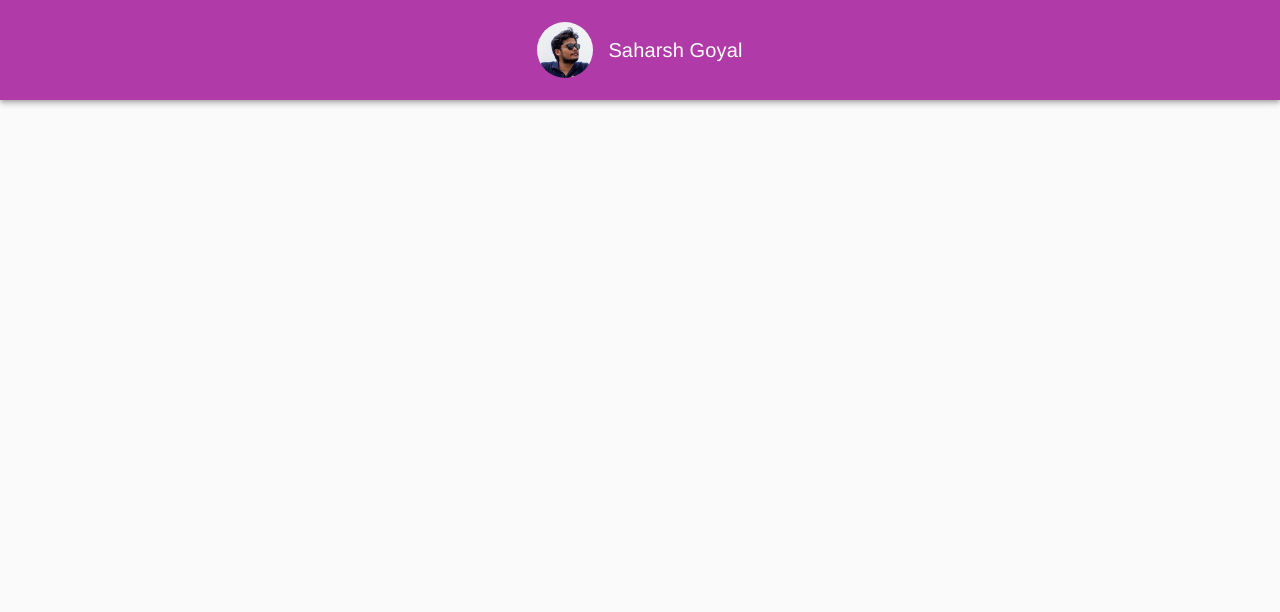
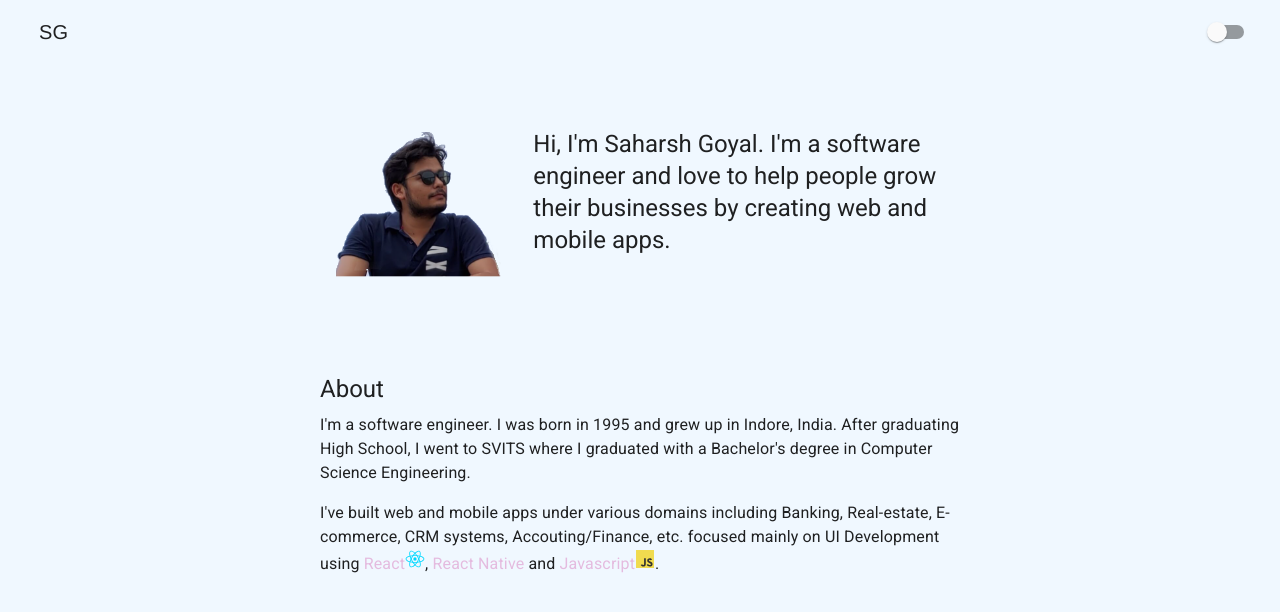
Before and after one commit to saharshg/portfolio, a React (Create React App) app: page /about in a window 1280 px wide. Shown: the top 612 px of the page. Built offline with nearby package versions, Linux system fonts and the light colour scheme.

Commit message:
Add theming and intro

```diff
--- a/package.json
+++ b/package.json
@@ -13,7 +13,6 @@
     "gh-pages": "^3.0.0",
     "react": "^16.13.1",
     "react-dom": "^16.13.1",
-    "react-router-dom": "^5.2.0",
     "react-scripts": "3.4.1",
     "styled-components": "^5.1.0"
   },
--- a/src/App.js
+++ b/src/App.js
@@ -1,20 +1,52 @@
+import { createMuiTheme, Fab, ThemeProvider } from '@material-ui/core';
 import CssBaseline from '@material-ui/core/CssBaseline';
-import { default as React } from 'react';
-import Routes from './routes';
+import KeyboardArrowUpIcon from '@material-ui/icons/KeyboardArrowUp';
+import { default as React, useContext, useEffect, useState } from 'react';
+import ScrollTop from './components/ScrollTop/ScrollTop';
+import { AppContext } from './Context/context';
+import Home from './screens/Home/Home';
+
+const createTheme = (type) => {
+  let color = '#000';
+  if (type === 'light') {
+    color = '#f0f8ff';
+  }
+  return createMuiTheme({
+    palette: {
+      primary: {
+        main: color,
+      },
+      background: {
+        default: color,
+      },
+      type,
+    },
+  });
+};
 
 const App = () => {
+  const { appState } = useContext(AppContext);
+  const { mode } = appState;
+
+  const [theme, setTheme] = useState(createTheme('light'));
+
+  useEffect(() => {
+    if (mode === 'light') {
+      setTheme(createTheme('light'));
+    } else {
+      setTheme(createTheme('dark'));
+    }
+  }, [mode]);
   return (
-    <>
+    <ThemeProvider theme={theme}>
       <CssBaseline />
-
-      <Routes />
-
-      {/* <ScrollTop {...props}>
+      <Home />
+      <ScrollTop>
         <Fab color='secondary' size='small' aria-label='scroll back to top'>
           <KeyboardArrowUpIcon />
         </Fab>
-      </ScrollTop> */}
-    </>
+      </ScrollTop>
+    </ThemeProvider>
   );
 };
 
--- /dev/null
+++ b/src/Context/context.js
@@ -0,0 +1,28 @@
+import PropTypes from 'prop-types';
+import React, { createContext, useReducer } from 'react';
+import AppReducer from './reducer';
+
+export const AppContext = createContext();
+
+const AppProvider = ({ children }) => {
+  let mode = 'dark';
+  const hours = new Date().getHours();
+  if (hours < 19 && hours >= 5) {
+    mode = 'light';
+  }
+  const initialState = {
+    mode,
+  };
+  const [state, dispatch] = useReducer(AppReducer, initialState);
+  return (
+    <AppContext.Provider value={{ appState: state, dispatch }}>
+      {children}
+    </AppContext.Provider>
+  );
+};
+
+AppProvider.propTypes = {
+  children: PropTypes.element.isRequired,
+};
+
+export default AppProvider;
--- /dev/null
+++ b/src/Context/reducer.js
@@ -0,0 +1,13 @@
+const AppReducer = (state, action) => {
+  switch (action.type) {
+    case 'SET_MODE':
+      return {
+        ...state,
+        mode: action.mode,
+      };
+    default:
+      return state;
+  }
+};
+
+export default AppReducer;
--- a/src/components/AppHeader/AppHeader.js
+++ b/src/components/AppHeader/AppHeader.js
@@ -1,74 +1,91 @@
+import { Switch } from '@material-ui/core';
 import AppBar from '@material-ui/core/AppBar';
-import Avatar from '@material-ui/core/Avatar';
 import { makeStyles } from '@material-ui/core/styles';
 import Toolbar from '@material-ui/core/Toolbar';
 import Typography from '@material-ui/core/Typography';
-import { default as React } from 'react';
-import colors from '../../constants/colors';
+import { default as React, useContext } from 'react';
+import { AppContext } from '../../Context/context';
 
-const useStyles = makeStyles((theme) => ({
+const useStyles = makeStyles({
+  appBar: {
+    // backgroundColor: theme.palette.background.default,
+    // color: theme.palette.primary.main,
+    boxShadow: 'none',
+  },
   title: {
     marginLeft: '15px',
     fontFamily: 'Helvetica Neue',
+    cursor: 'pointer',
   },
-  avatar: {
-    height: theme.spacing(7),
-    width: theme.spacing(7),
-    marginRight: 0,
-  },
-}));
+  // avatar: {
+  //   height: theme.spacing(7),
+  //   width: theme.spacing(7),
+  //   marginRight: 0,
+  //   cursor: 'pointer',
+  // },
+});
 
 const AppHeader = () => {
-  const classes = useStyles();
+  const { appState, dispatch } = useContext(AppContext);
+  const { mode } = appState;
   // const theme = useTheme();
   // const sm = useMediaQuery(theme.breakpoints.up('sm'));
-  // const history = useHistory();
-  // const location = useLocation();
+
+  const classes = useStyles({ mode });
   // const navigationOptions = [
-  //   { name: 'Blogs', key: 'blogs', onClick: () => history.push('/blogs') },
-  //   { name: 'About', key: 'about', onClick: () => history.push('/about') },
+  //   { name: 'Blogs', key: 'blogs', onClick: () => {} },
+  //   { name: 'About', key: 'about', onClick: () => {} },
   // ];
 
+  const handleTheme = () =>
+    dispatch({ type: 'SET_MODE', mode: mode === 'light' ? 'dark' : 'light' });
+
   return (
-    <div className={classes.root}>
     <AppBar
-        position='absolute'
+      position='static'
       id='back-to-top-anchor'
-        style={{
-          backgroundColor: colors.normal,
-          minHeight: '100px',
-          justifyContent: 'center',
-          alignItems: 'center',
-        }}
+      className={classes.appBar}
     >
       <Toolbar
-          disableGutters
         style={{
           flexGrow: 1,
           width: '100%',
-            justifyContent: 'space-evenly',
-          }}
-        >
-          <div
-            style={{
-              display: 'flex',
-              alignItems: 'center',
           justifyContent: 'space-between',
         }}
       >
-            <Avatar
+        {/* <div
+          title='Saharsh Goyal'
+          // onClick={() => history.push('/')}
+          // style={{
+          //   display: 'flex',
+          //   alignItems: 'center',
+          //   justifyContent: 'space-between',
+          // }}
+        > */}
+        {/* <Avatar
             alt='Saharsh Goyal'
-              src='/images/photo.jpg'
+            src='/images/photo.png'
             className={classes.avatar}
-            />
+          /> */}
         <Typography variant='h6' className={classes.title}>
-              Saharsh Goyal
+          SG
         </Typography>
-          </div>
+        {/* </div> */}
 
-          {/* {navigationOptions.map(({ key, name, onClick }) => (
+        {/* {!sm ? (
+          <IconButton
+            edge='start'
+            className={classes.menuButton}
+            color='inherit'
+            aria-label='menu'
+          >
+            <Menu />
+          </IconButton>
+        ) : (
+          <div>
+            {navigationOptions.map(({ key, name, onClick }) => (
               <Button
-              variant={location.pathname.includes(key) ? 'outlined' : 'text'}
+                // variant={location.pathname.includes(key) ? 'outlined' : 'text'}
                 style={{ textTransform: 'none' }}
                 color='inherit'
                 key={key}
@@ -77,9 +94,16 @@ const AppHeader = () => {
                 {name}
               </Button>
             ))} */}
+        <Switch
+          checked={mode === 'dark'}
+          onChange={handleTheme}
+          name='mode'
+          inputProps={{ 'aria-label': 'change mode' }}
+        />
+        {/* </div>
+        )} */}
       </Toolbar>
     </AppBar>
-    </div>
   );
 };
 
--- a/src/index.js
+++ b/src/index.js
@@ -1,13 +1,14 @@
 import React from 'react';
 import ReactDOM from 'react-dom';
 import App from './App';
+import AppProvider from './Context/context';
 import './index.css';
 import * as serviceWorker from './serviceWorker';
 
 ReactDOM.render(
-  <React.StrictMode>
+  <AppProvider>
     <App />
-  </React.StrictMode>,
+  </AppProvider>,
   document.getElementById('root')
 );
 
--- a/src/routes.js
+++ /dev/null
@@ -1,46 +0,0 @@
-import {
-  Container,
-  createMuiTheme,
-  makeStyles,
-  ThemeProvider,
-} from '@material-ui/core';
-import React from 'react';
-import { BrowserRouter as Router, Route, Switch } from 'react-router-dom';
-import AppHeader from './components/AppHeader/AppHeader';
-import About from './screens/About/About';
-
-const useStyles = makeStyles(() => ({
-  root: {
-    backgroundColor: 'whitesmoke',
-    height: '100%',
-  },
-}));
-
-const theme = createMuiTheme({
-  // typography: {
-  //   fontFamily: 'Exo',
-  //   fontWeightLight: 300,
-  // },
-});
-
-export default () => {
-  const classes = useStyles();
-  return (
-    <Router>
-      <ThemeProvider theme={theme} className={classes.root}>
-        <AppHeader />
-        <Container maxWidth='md'>
-          <Switch>
-            {/* <Route exact path='/blogs'>
-              <Blogs />
-            </Route> */}
-            <Route exact path='/'>
-              <About />
-            </Route>
-            {/* <Redirect exact from='/' to='about' /> */}
-          </Switch>
-        </Container>
-      </ThemeProvider>
-    </Router>
-  );
-};
--- a/src/screens/About/About.js
+++ b/src/screens/About/About.js
@@ -1,9 +1,15 @@
-import { Box, Grid, Link, makeStyles, Typography } from '@material-ui/core';
+import {
+  Box,
+  Grid,
+  Link,
+  makeStyles,
+  Typography,
+  useTheme,
+} from '@material-ui/core';
 import React from 'react';
 import colors from '../../constants/colors';
-import Blogs from '../Blogs/Blogs';
 
-const useStyles = makeStyles({
+const useStyles = makeStyles((theme) => ({
   about: {
     '& a:link': {
       color: colors.light,
@@ -16,29 +22,48 @@ const useStyles = makeStyles({
     width: '20px',
     height: '20px',
   },
-});
+  avatar: {
+    height: theme.spacing(25),
+  },
+  intro: {
+    justifyContent: 'center',
+  },
+}));
 
 const About = () => {
   const classes = useStyles();
+  const theme = useTheme();
   return (
-    <Grid item xs={12}>
-      <Box pt={25} pr={1} pl={1} className={classes.about}>
-        <Typography variant='h3'>
-          Hi! I'm Saharsh{' '}
-          <span role='img' aria-label="Hi, I'm Saharsh!">
-            👋
-          </span>
+    <Box className={classes.about} pt={theme.spacing(1)}>
+      <Grid container className={classes.intro}>
+        <Grid item md={6} lg={4}>
+          <img
+            title='Saharsh Goyal'
+            alt='Saharsh Goyal'
+            src='/images/photo.png'
+            className={classes.avatar}
+          />
+        </Grid>
+        <Grid item md={6} lg={8}>
+          <Typography variant='h5'>
+            Hi, I'm Saharsh Goyal. I'm a software engineer and love to help
+            people grow their businesses by creating web and mobile apps.
           </Typography>
+        </Grid>
+      </Grid>
       <Box pt={5}>
-          <Typography variant='h5' gutterBottom paragraph>
+        <Typography gutterBottom variant='h5'>
+          About
+        </Typography>
+        <Typography gutterBottom paragraph>
           I'm a software engineer. I was born in 1995 and grew up in Indore,
-            India. After graduating High School, I went to SVITS where I
-            graduated with a Bachelor's degree in Computer Science Engineering.
+          India. After graduating High School, I went to SVITS where I graduated
+          with a Bachelor's degree in Computer Science Engineering.
         </Typography>
-          <Typography variant='h5' gutterBottom paragraph>
+        <Typography gutterBottom paragraph>
           I've built web and mobile apps under various domains including
-            Banking, Real-estate, E-commerce, CRM systems, Accouting/Finance,
-            etc. focused mainly on UI Development using{' '}
+          Banking, Real-estate, E-commerce, CRM systems, Accouting/Finance, etc.
+          focused mainly on UI Development using{' '}
           <Link target='_blank' href='https://reactjs.org/'>
             React
             <img
@@ -66,9 +91,7 @@ const About = () => {
           .
         </Typography>
       </Box>
-        <Blogs />
     </Box>
-    </Grid>
   );
 };
 export default About;
--- a/src/screens/Blogs/Blogs.js
+++ b/src/screens/Blogs/Blogs.js
@@ -1,4 +1,4 @@
-import { Box, Grid } from '@material-ui/core';
+import { Box, Grid, Typography } from '@material-ui/core';
 import { default as React, useEffect, useState } from 'react';
 import BlogCard from './BlogCard';
 const Blogs = () => {
@@ -14,13 +14,10 @@ const Blogs = () => {
         const res = data.items;
         const posts = res.filter((item) => item.categories.length > 0);
 
-        // this.setState({ avatar: avatar, profileLink: profileLink });
         const itemRows = [];
         posts.forEach((item, i) => {
-          item['avatar'] = avatar; // push avatar inside the json
-          item['profilelink'] = profileLink; // push profile link inside the JSON
-          // const row = Math.floor(i / 3);
-          // if (!itemRows[row]) itemRows[row] = [];
+          item['avatar'] = avatar;
+          item['profilelink'] = profileLink;
           itemRows.push(item);
         });
         setBlogs(itemRows);
@@ -32,7 +29,16 @@ const Blogs = () => {
     fetchBlogs();
   }, []);
   return (
-    <Box pt={5}>
+    <Box pt={15} pr={5} pl={5}>
+      <Typography
+        variant='h2'
+        style={{
+          marginBottom: 20,
+          borderBottom: '1px solid white',
+        }}
+      >
+        Blogs
+      </Typography>
       <Grid container spacing={3}>
         {blogs.map((item, index) => (
           <Grid key={index} item xs={12} sm={6} md={6} lg={4}>
--- /dev/null
+++ b/src/screens/Home/Home.js
@@ -0,0 +1,25 @@
+import { Grid, makeStyles } from '@material-ui/core';
+import React from 'react';
+import AppHeader from '../../components/AppHeader/AppHeader';
+import About from '../About/About';
+
+const useStyles = makeStyles({
+  content: {
+    justifyContent: 'center',
+  },
+});
+const Home = () => {
+  const classes = useStyles();
+  return (
+    <>
+      <AppHeader />
+      <Grid container className={classes.content}>
+        <Grid item xs={8} md={6}>
+          <About />
+        </Grid>
+      </Grid>
+    </>
+  );
+};
+
+export default Home;
```
Also changed, not shown: public/images/photo.jpg (deleted), public/images/photo.png (added). Lines whose indentation alone changed are shown as unchanged.
